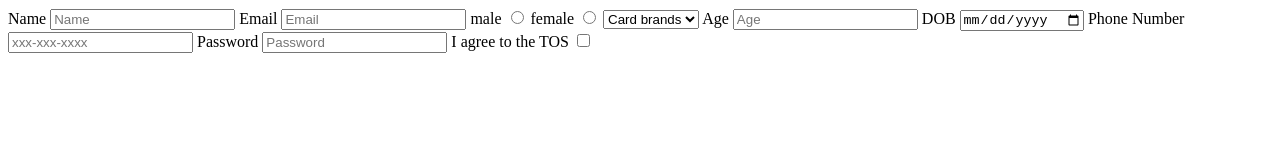
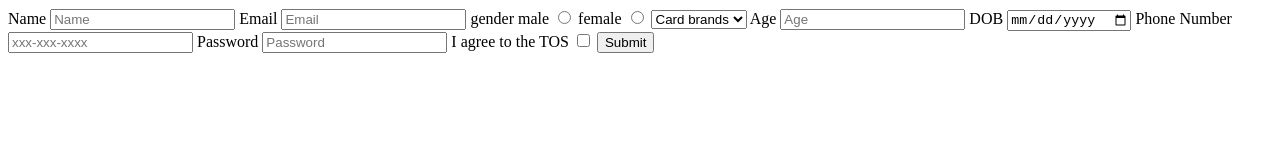
Before and after one commit to acciojob/signup-form-car-NEERAJ023, a website: page main.html in a window 1280 px wide. Drawn offline with Linux system fonts and the light colour scheme.

Commit message:
created a submission

```diff
--- a/main.html
+++ b/main.html
@@ -8,13 +8,13 @@
 
 <body>
 	<!-- the entire body must be written by student -->
-	<form>
+	<form method="post">
 
 		<label for="name">Name</label>
 		<input id="name" type="Text" placeholder="Name" required>
 		<label for="email">Email</label>
 		<input id="email" type="Email" placeholder="Email" required>
-
+		<label for="gender_m,gender_f">gender</label>
 		<label for="gender_m">male</label>
 		<input id="gender_m" type="Radio" name="gender"required>
 		<label for="gender_f">female</label>
@@ -35,6 +35,7 @@
 		<input id="password" type="Password" placeholder="Password" required>
 		<label for="tos">I agree to the TOS</label>
 		<input id="tos" type="Checkbox" required>
+		<input  id="submit" type="submit"></input>
 	</form>
     <script type="text/javascript" src="./script.js">
 </script>
--- a/styles.css
+++ b/styles.css
@@ -1,2 +1,4 @@
-
+#submit{
+	cursor:pointer;
+}
 /* Your CSS Code here. */
```
